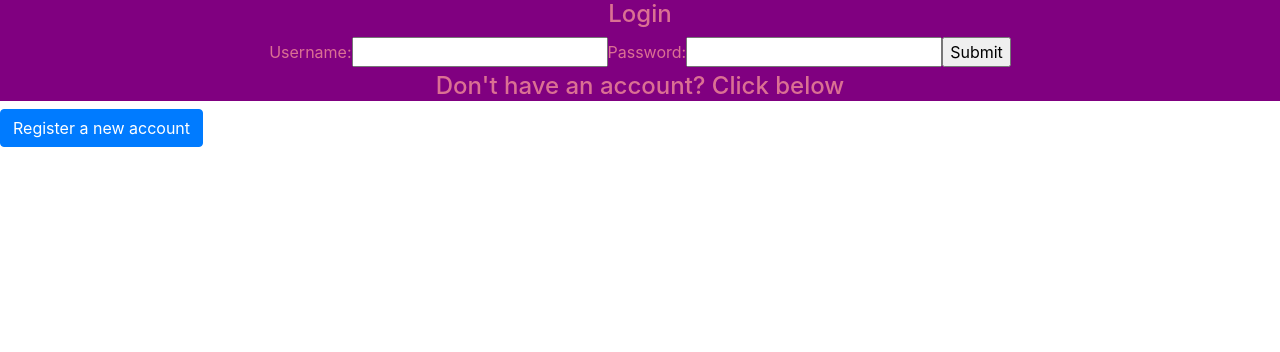
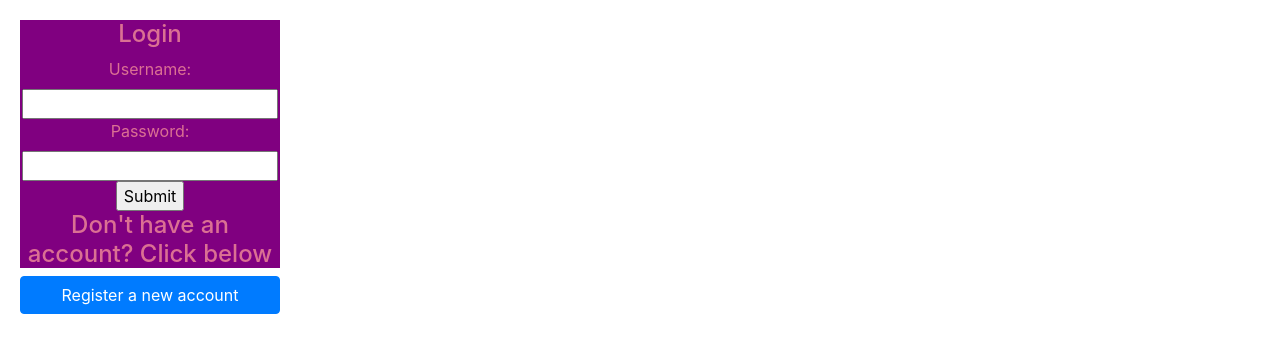
Before and after one commit to radbahi/newcovid19tracker, a React (Create React App) app in the folder frontend/: page /login in a window 1280 px wide. Shown: the top 352 px of the page. Built offline with nearby package versions, Linux system fonts and the light colour scheme; no server answers.

Commit message:
login box

```diff
--- a/frontend/src/screens/LoginScreen.js
+++ b/frontend/src/screens/LoginScreen.js
@@ -39,6 +39,14 @@ const LoginScreen = ({ loginError }) => {
   color: palevioletred;
   background-color: purple`
 
+  const LoginDiv = styled.div`
+  display: flex;
+  flex-direction: column;
+  padding: 20px;
+  width: 300px;
+  position: center;
+  `
+
   // button currently uses bootstrap
   const RegButton = styled.button`
   color: palevioletred;
@@ -46,10 +54,9 @@ const LoginScreen = ({ loginError }) => {
   `
 
   return (
-    <div>
+    <LoginDiv>
       {loginError && loginError}
-      <Form>
-      <form onSubmit={submitLoginHandler}>
+      <Form onSubmit={submitLoginHandler}>
         <Title>Login</Title>
         <label>Username:</label>
         <input
@@ -66,11 +73,10 @@ const LoginScreen = ({ loginError }) => {
           onChange={(e) => setPassword(e.target.value)}
         />
         <input type='submit' value='Submit' />
-      </form>
       </Form>
       <RegLink>Don't have an account? Click below</RegLink>
       <Button href='/register'>Register a new account</Button>
-    </div>
+    </LoginDiv>
   )
 }
 
```
